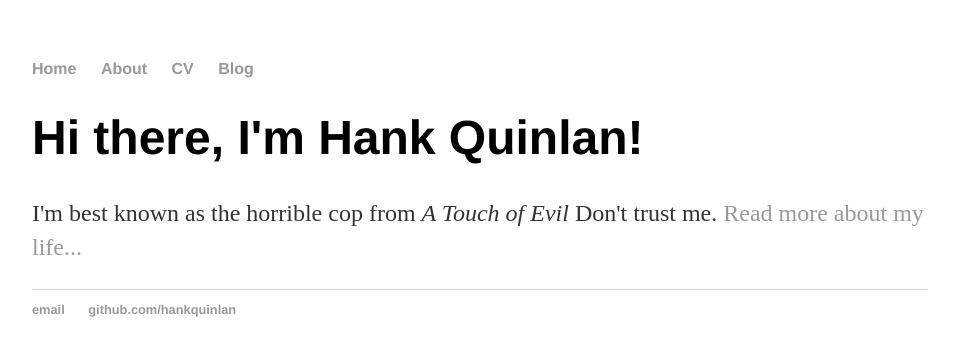
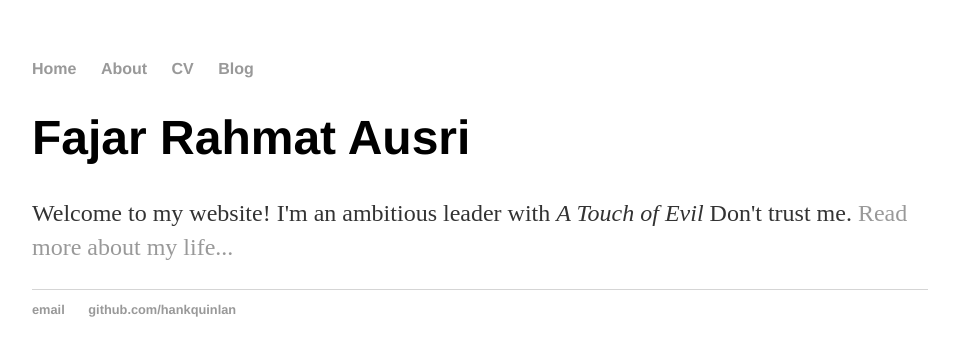
Before and after one commit to ausrifjr/ausrifjr.github.io, a Jekyll site: the page built from index.html, in a window 1280 px wide. Shown: the top 356 px of the page, without its empty margins (160-1115 px from the left). Built offline with Jekyll 4.4.1, drawn with Linux system fonts in a browser that asks for light colours.

Commit message:
Update index.html

```diff
--- a/index.html
+++ b/index.html
@@ -3,6 +3,6 @@ layout: default
 title: Hank Quinlan, Horrible Cop
 ---
 <div class="blurb">
-	<h1>Hi there, I'm Hank Quinlan!</h1>
-	<p>I'm best known as the horrible cop from <em>A Touch of Evil</em> Don't trust me. <a href="/about">Read more about my life...</a></p>
+	<h1>Fajar Rahmat Ausri</h1>
+	<p>Welcome to my website! I'm an ambitious leader with <em>A Touch of Evil</em> Don't trust me. <a href="/about">Read more about my life...</a></p>
 </div><!-- /.blurb -->
```
